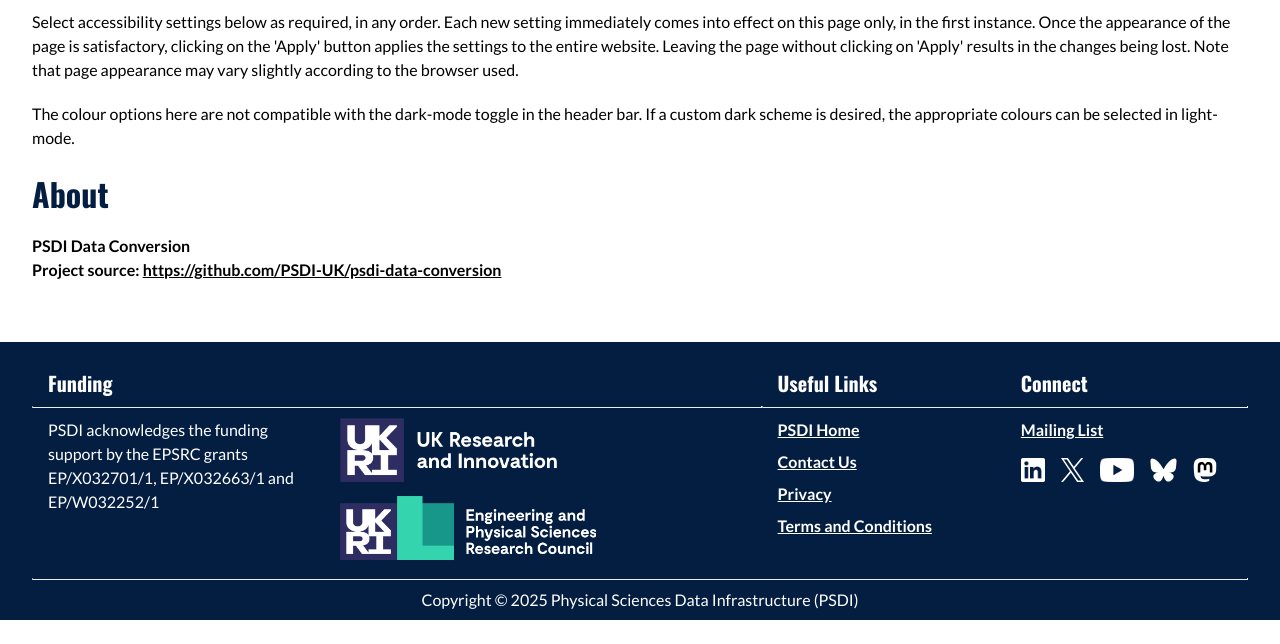
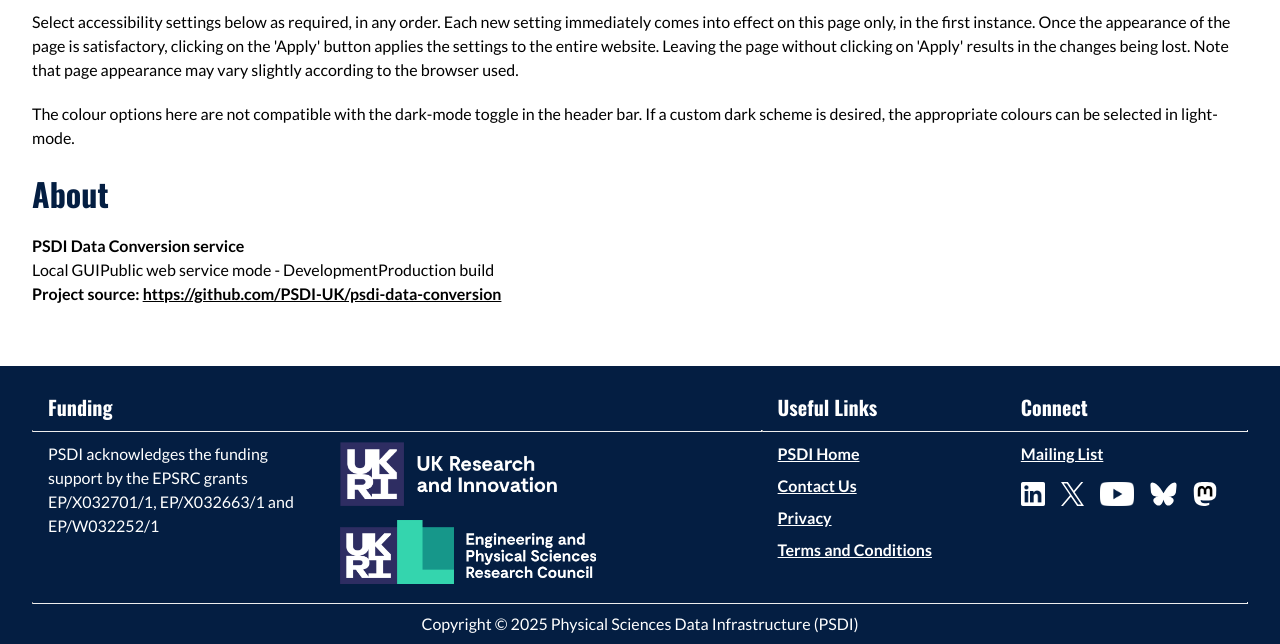
Before and after one commit to PSDI-UK/psdi-data-conversion, a Python web app: template psdi_data_conversion/templates/documentation.htm in a window 1280 px wide. Shown: the part 1443-2087 px from the top of the page. Before the commit the page ends 2063 px from the top, so only its background shows below. Run offline with Jinja, Linux system fonts and the light colour scheme; the template is opened without the code that fills it, so the values that code supplies are empty; some libraries are stand-ins or nearby versions.

Commit message:
Add line stating mode

```diff
--- a/psdi_data_conversion/templates/documentation.htm
+++ b/psdi_data_conversion/templates/documentation.htm
@@ -96,8 +96,9 @@
       <p>The colour options here are not compatible with the dark-mode toggle in the header bar. If a custom dark scheme
         is desired, the appropriate colours can be selected in light-mode.</p>
       <h3>About</h3>
-      <p><strong>PSDI Data Conversion</strong>
-        <br>
+      <p><strong>PSDI Data Conversion service</strong><br>
+        <span class="local-only">Local GUI</span><span class="service-only">Public web service</span> mode -
+        <span class="dev-only">Development</span><span class="prod-only">Production</span> build<br>
         {% if tag %}<strong>Version:</strong> {{ tag }}<br>{% endif %}
         {% if sha %}<span class="dev-only"><strong>SHA of latest commit:</strong> {{ sha }}<br></span>{% endif %}
         <strong>Project source:</strong> <a
```
